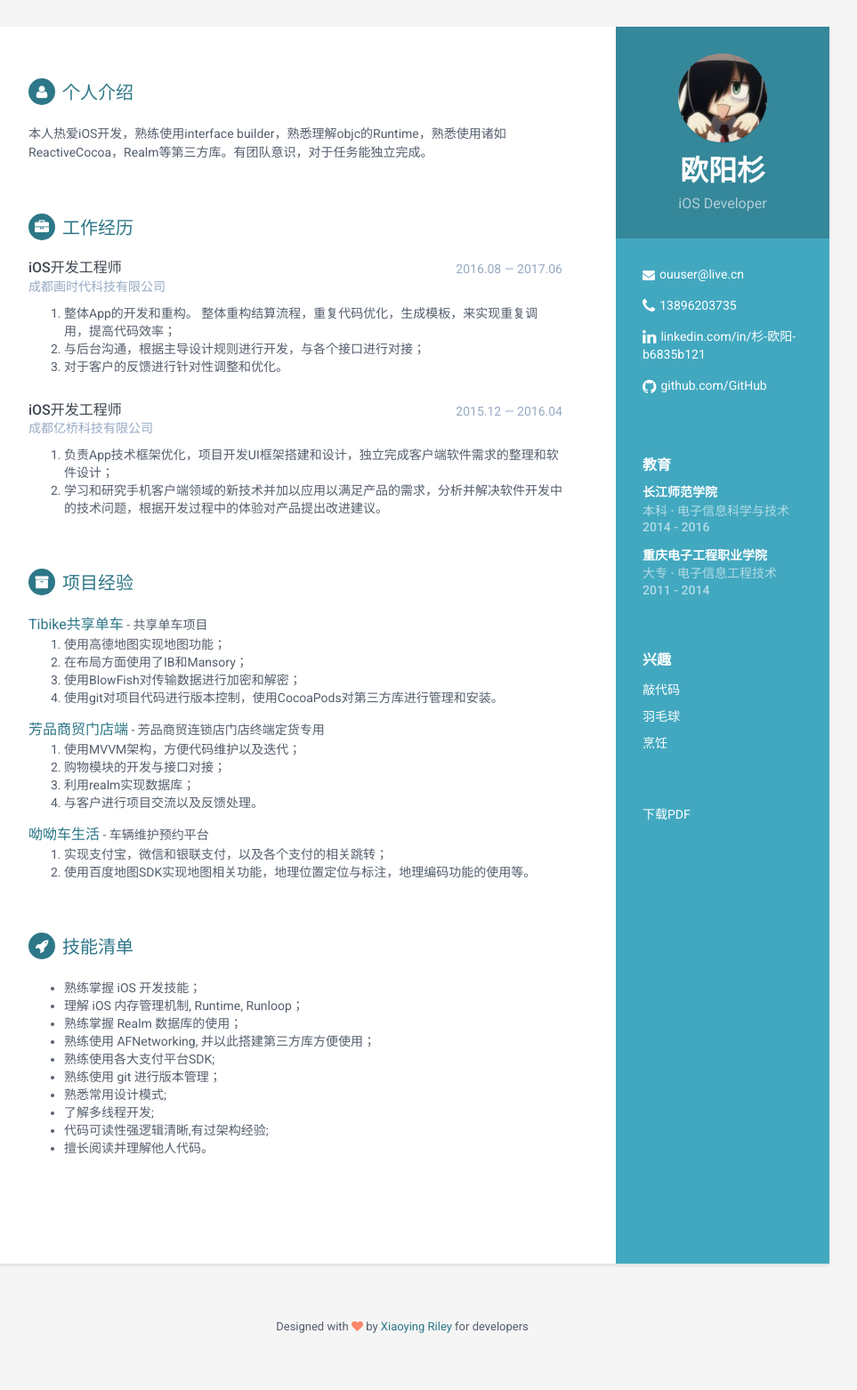
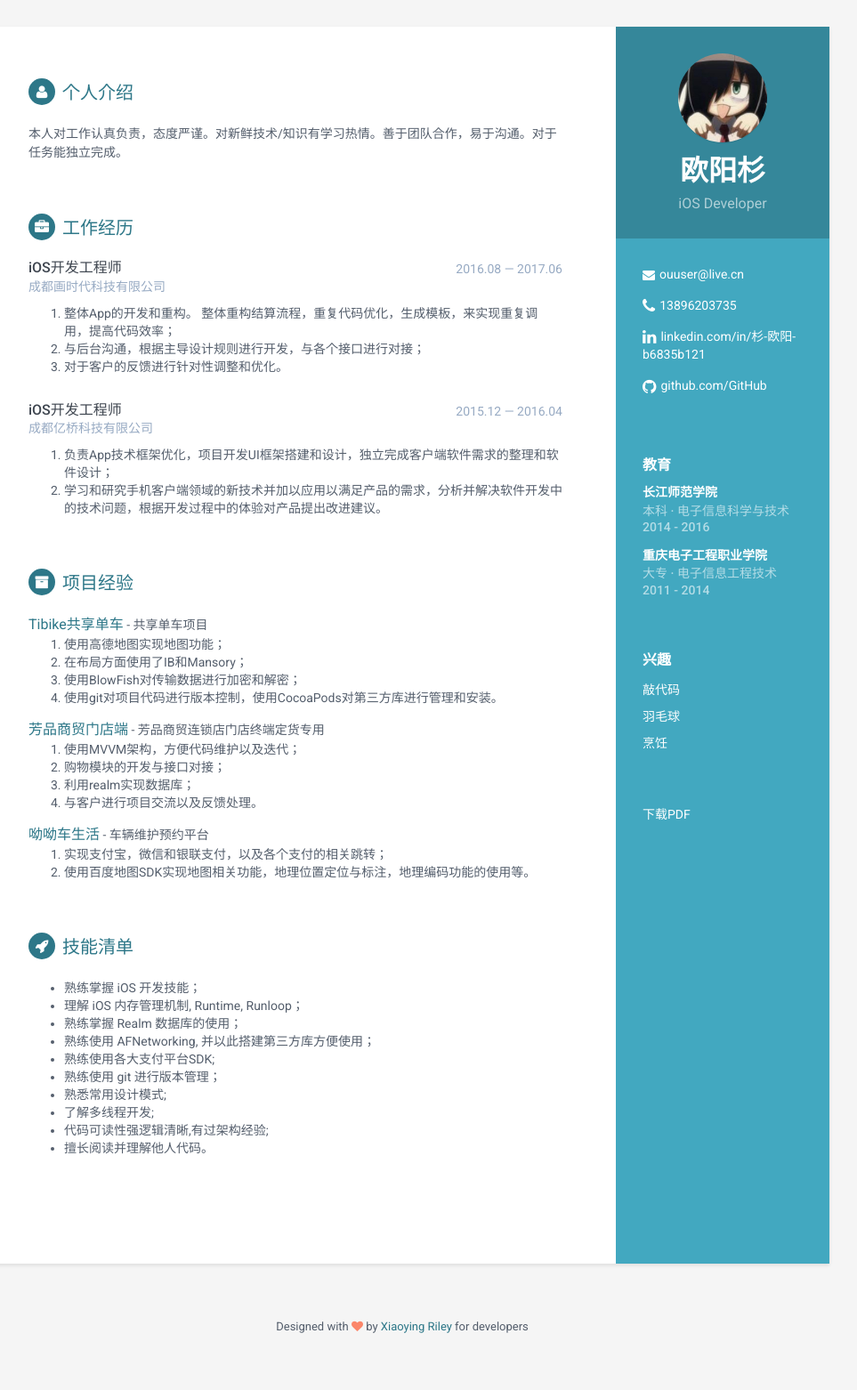
Before and after one commit to OYcedar/Resume, a Jekyll site: the page built from index.html, in a window 1280 px wide. Shown: the whole page at 89% size, without its empty margins (188-1151 px from the left). Built offline with Jekyll 4.4.1, drawn with Linux system fonts in a browser that asks for light colours.

Commit message:
info update

```diff
--- a/_includes/career-profile.html
+++ b/_includes/career-profile.html
@@ -1,6 +1,6 @@
 <section class="section summary-section">
 <h2 class="section-title"><i class="fa fa-user"></i>个人介绍</h2>
 <div class="summary">
-    <p>本人热爱iOS开发，熟练使用interface builder，熟悉理解objc的Runtime，熟悉使用诸如ReactiveCocoa，Realm等第三方库。有团队意识，对于任务能独立完成。</p>
+    <p>本人对工作认真负责，态度严谨。对新鲜技术/知识有学习热情。善于团队合作，易于沟通。对于任务能独立完成。</p>
 </div><!--//summary-->
 </section><!--//section-->
```
